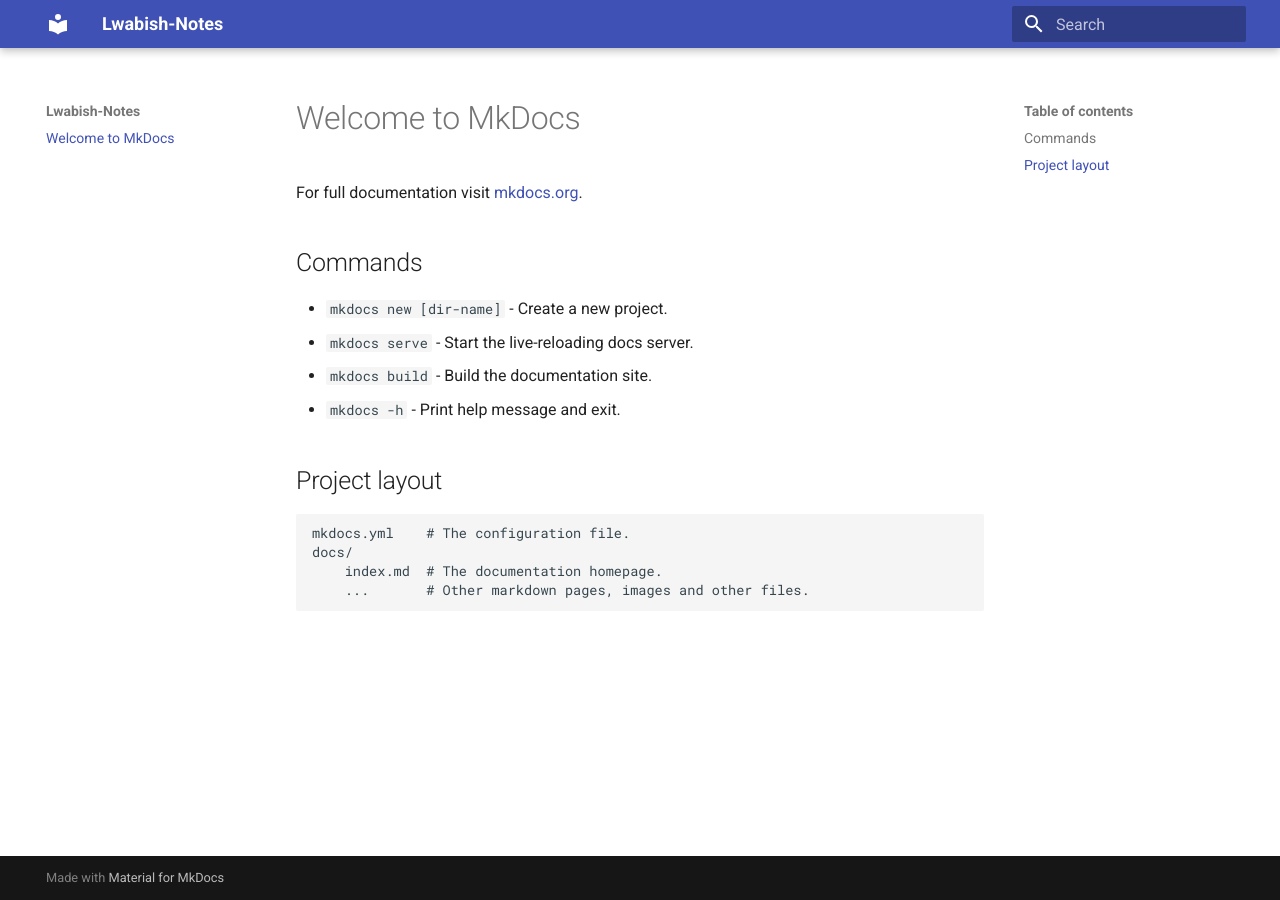
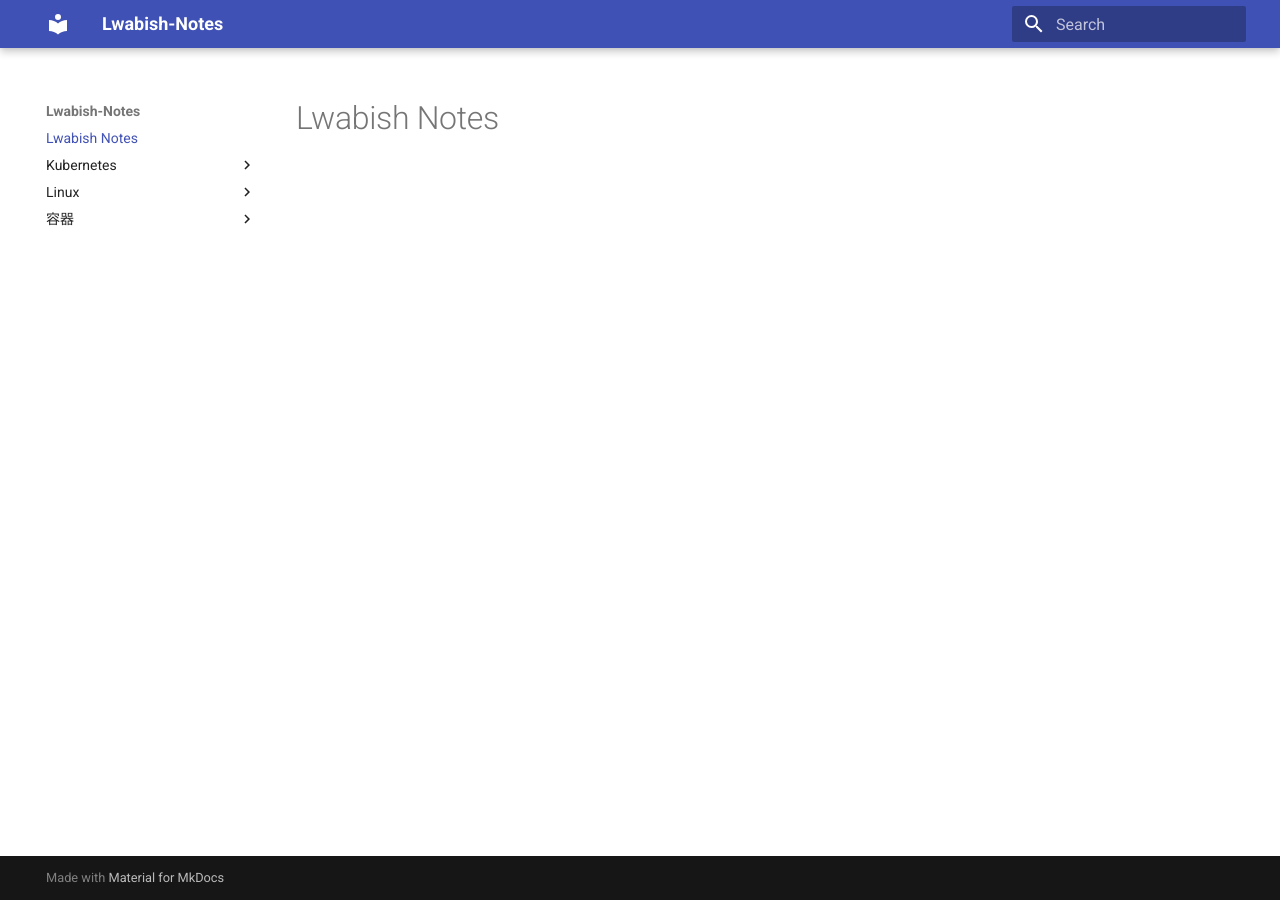
Before and after one commit to lwabish/notes, an MkDocs documentation site: the page built from docs/index.md, in a window 1280 px wide. Built offline with MkDocs 1.6.1 and Material for MkDocs 9.7.7, drawn with Linux system fonts in a browser that asks for light colours.

Commit message:
feat: md

```diff
--- a/docs/index.md
+++ b/docs/index.md
@@ -1,17 +1 @@
-# Welcome to MkDocs
-
-For full documentation visit [mkdocs.org](https://www.mkdocs.org).
-
-## Commands
-
-* `mkdocs new [dir-name]` - Create a new project.
-* `mkdocs serve` - Start the live-reloading docs server.
-* `mkdocs build` - Build the documentation site.
-* `mkdocs -h` - Print help message and exit.
-
-## Project layout
-
-    mkdocs.yml    # The configuration file.
-    docs/
-        index.md  # The documentation homepage.
-        ...       # Other markdown pages, images and other files.
+# Lwabish Notes
```
Also changed, not shown: docs/kubernetes/日常使用.md (added, +14 -0 lines), docs/linux/日常命令.md (added, +1 -0 lines), docs/容器/containerd.md (added, +19 -0 lines).
